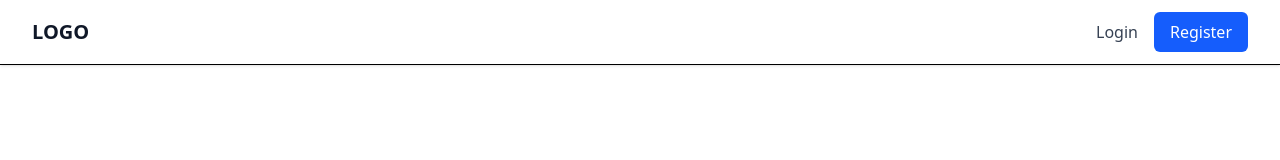
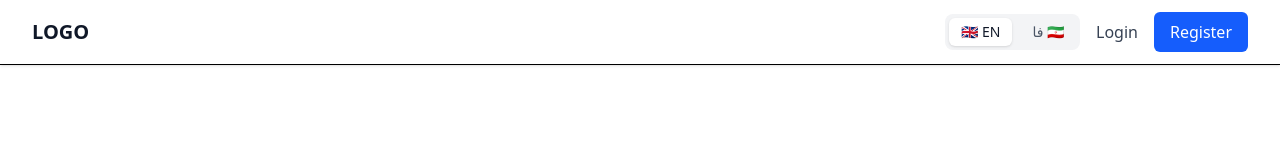
Before and after one commit to h3nrzi/next.js-fullstack-architecture-template, a Next.js app: page /en/dashboard in a window 1280 px wide. Shown: the top 160 px of the page. Built offline with nearby package versions, Linux system fonts and the light colour scheme; no server answers.

Commit message:
fix: improve UI

```diff
--- a/src/app/[locale]/page.tsx
+++ b/src/app/[locale]/page.tsx
@@ -9,7 +9,7 @@ function HomePage() {
 			<h1 className="text-3xl font-bold">{t("welcome")}</h1>
 			<p className="text-lg text-gray-600">{t("description")}</p>
 			<Link href="/dashboard">
-				<button className="bg-blue-500 text-white px-4 py-2 rounded-md">
+				<button className="bg-blue-500 text-white px-4 py-2 rounded-md cursor-pointer">
 					{t("dashboard")}
 				</button>
 			</Link>
--- a/src/app/api/auth/refresh/route.ts
+++ b/src/app/api/auth/refresh/route.ts
@@ -23,12 +23,13 @@ export async function POST() {
 			process.env.JWT_REFRESH_SECRET!,
 		)) as {
 			userId: string;
+			role: string;
 		};
 		if (!payload) {
 			throw new NotAuthorizedError("رفرش توکن نامعتبر است");
 		}
 
-		const newAccessToken = signAccessToken(payload.userId);
+		const newAccessToken = signAccessToken(payload.userId, payload.role);
 		const newRefreshToken = signRefreshToken(payload.userId);
 		await setAuthCookies(newAccessToken, newRefreshToken);
 
--- a/src/components/LanguageSwitcher.tsx
+++ b/src/components/LanguageSwitcher.tsx
@@ -25,7 +25,7 @@ export default function LanguageSwitcher() {
 							: "text-gray-600 hover:text-gray-900 hover:bg-gray-50 cursor-pointer"
 					}`}
 				>
-					{loc === "en" ? "EN" : "فا"}
+					{loc === "en" ? "🇬🇧 EN" : "فا 🇮🇷"}
 				</button>
 			))}
 		</div>
--- a/src/components/nav-bar.tsx
+++ b/src/components/nav-bar.tsx
@@ -24,11 +24,11 @@ export default function NavBar() {
 
 					{/* *********** NAVIGATION *********** */}
 					<div className="flex items-center space-x-4">
+						<LanguageSwitcher />
 						{loading ? (
 							<div className="text-gray-500">{t("loading")}</div>
 						) : isAuthenticated && currentUser ? (
 							<>
-								{pathname === "/" && <LanguageSwitcher />}
 								<Link href="/dashboard" className="text-gray-700 hover:text-gray-900">
 									{t("dashboard")}
 								</Link>
@@ -41,7 +41,6 @@ export default function NavBar() {
 							</>
 						) : (
 							<>
-								{pathname === "/" && <LanguageSwitcher />}
 								<Link href="/auth/login" className="text-gray-700 hover:text-gray-900">
 									{t("login")}
 								</Link>
```
